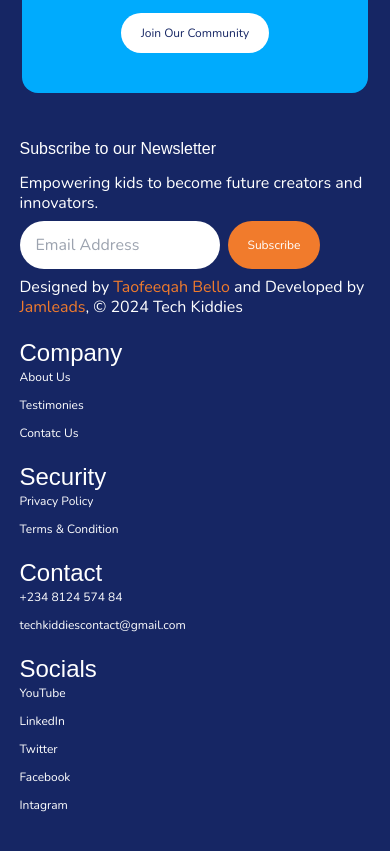
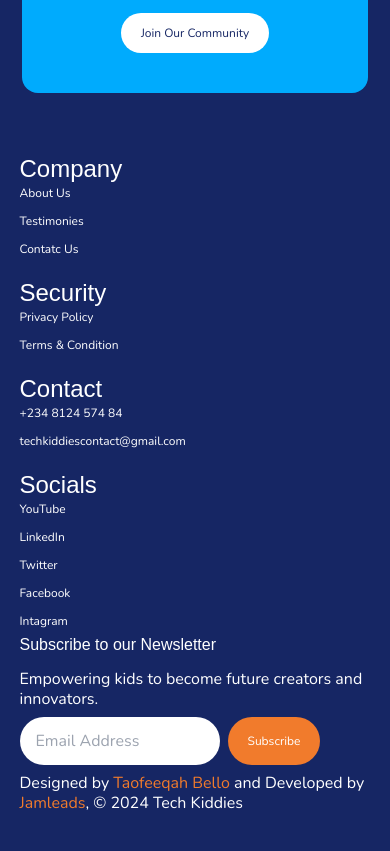
Before and after one commit to Jamleads/tech_kiddies, a React (Vite) app: page /subscribe in a window 390 px wide. Shown: the part 8800-9651 px from the top of the page. Built offline with nearby package versions, Linux system fonts and the light colour scheme; a web font is replaced by a local one.

Commit message:
Footer edit match

```diff
--- a/src/pages/Program.jsx
+++ b/src/pages/Program.jsx
@@ -354,7 +354,7 @@ const Program = () => {
           </div>
 
           <div>
-            <div className="flex lg:flex-row flex-col lg:items-center justify-between mt-10">
+            <div className="flex lg:flex-row flex-col-reverse lg:items-center justify-between mt-10">
               <div className="lg:w-1/2 newsletter text-mainWhite flex flex-col lg:gap-5 gap-2">
                 <p className="font-showcase !leading-8 !text-[27px] ">
                   Subscribe to our Newsletter
@@ -362,7 +362,6 @@ const Program = () => {
                 <p className="inter-small">
                   Empowering kids to become future creators and innovators.
                 </p>
-
                 <Newsletter />
                 <p className="text-xs">
                   Designed by{" "}
@@ -385,9 +384,9 @@ const Program = () => {
                     <h1 className="font-showcase !text-2xl">{each.title}</h1>
                     <ul className="flex flex-col gap-3 text-xs">
                       {each.links.map((each, index) => (
-                        <Link key={index} to={each.link}>
-                          <li>{each.title}</li>
-                        </Link>
+                        <li key={index}>
+                          <a href={each.link}>{each.title}</a>
+                        </li>
                       ))}
                     </ul>
                   </div>
--- a/src/pages/Subscriptions.jsx
+++ b/src/pages/Subscriptions.jsx
@@ -234,7 +234,7 @@ const Subscriptions = () => {
           </div>
 
           <div>
-            <div className="flex lg:flex-row flex-col lg:items-center justify-between mt-10">
+            <div className="flex lg:flex-row flex-col-reverse lg:items-center justify-between mt-10">
               <div className="lg:w-1/2 newsletter text-mainWhite flex flex-col lg:gap-5 gap-2">
                 <p className="font-showcase !leading-8 !text-[27px] ">
                   Subscribe to our Newsletter
@@ -264,9 +264,9 @@ const Subscriptions = () => {
                     <h1 className="font-showcase !text-2xl">{each.title}</h1>
                     <ul className="flex flex-col gap-3 text-xs">
                       {each.links.map((each, index) => (
-                        <Link key={index} to={each.link}>
-                          <li>{each.title}</li>
-                        </Link>
+                        <li key={index}>
+                          <a href={each.link}>{each.title}</a>
+                        </li>
                       ))}
                     </ul>
                   </div>
```
